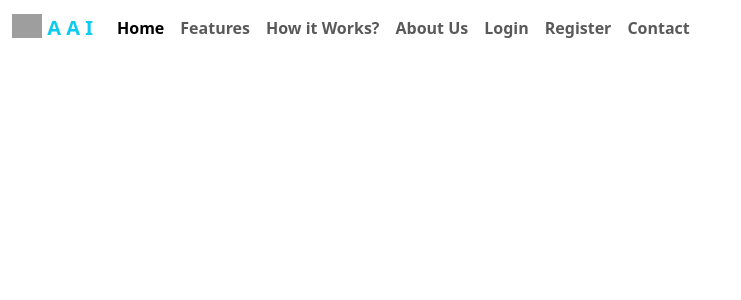
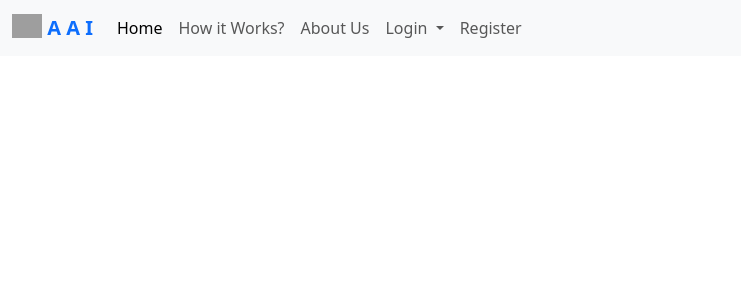
Before and after one commit to PrasadDhobale/aai, a PHP site: page /aai/navbar.php in a window 1280 px wide. Shown: the top 300 px of the page, without its empty margins (0-741 px from the left). Run offline with PHP 8.4, Linux system fonts and the light colour scheme; grey boxes are pictures that could not be loaded.

Commit message:
Navbar Updated with dropdown option properly.

```diff
--- /dev/null
+++ b/dl.php
@@ -0,0 +1,4 @@
+<?php
+require('navbar.php');
+
+?>
--- a/navbar.php
+++ b/navbar.php
@@ -12,28 +12,41 @@ include "Connection.php";
 
   </head>
   <body>
-        <nav class="navbar navbar-expand-lg navbar-light">
+    <nav class="navbar navbar-expand-lg bg-body-tertiary">
         <div class="container-fluid">
-                <a class="navbar-brand text-info" href="#">
+            <a class="navbar-brand text-primary" href="#">
             <img src="assets/images/aai_logo.png" alt="Logo" width="30" height="24" class="d-inline-block align-text-top">
             <b><i class="fas fa-landmark"></i> A A I</b>
             </a>
-                <button class="navbar-toggler" type="button" data-bs-toggle="collapse" data-bs-target="#navbarNavAltMarkup"
-                    aria-controls="navbarNavAltMarkup" aria-expanded="false" aria-label="Toggle navigation">
+            <button class="navbar-toggler" type="button" data-bs-toggle="collapse" data-bs-target="#navbarSupportedContent" aria-controls="navbarSupportedContent" aria-expanded="false" aria-label="Toggle navigation">
             <span class="navbar-toggler-icon"></span>
             </button>
-                <div class="collapse navbar-collapse" id="navbarNavAltMarkup">
-                    <div class="navbar-nav flex">
-                        <a class="nav-link active" aria-current="page" href="<?php echo BASE_URL; ?>"><b>Home</b></a>
-                        <a class="nav-link" href="<?php echo BASE_URL; ?>#features"><b>Features</b></a>
-                        <a class="nav-link" href="<?php echo BASE_URL; ?>#working"><b>How it Works?</b></a>
-                        <a class="nav-link" href="<?php echo BASE_URL; ?>#about"><b>About Us</b></a>
-                        <a class="nav-link" href="<?php echo BASE_URL; ?>login.php"><b>Login</b></a>
-                        <a class="nav-link" href="<?php echo BASE_URL; ?>register.php"><b>Register</b></a>
-                        <a class="nav-link" href="<?php echo BASE_URL; ?>#contact"><b>Contact</b></a>
+            <div class="collapse navbar-collapse" id="navbarSupportedContent">
+                <ul class="navbar-nav me-auto mb-2 mb-lg-0 text-dark">
+                    <li class="nav-item">
+                    <a class="nav-link active" aria-current="page" href="<?php echo BASE_URL; ?>">Home</a>
+                    </li>
+                    <li class="nav-item">
+                    <a class="nav-link" href="<?php echo BASE_URL; ?>#working">How it Works?</a>
+                    </li>
+                    <li class="nav-item">
+                    <a class="nav-link" href="<?php echo BASE_URL; ?>#about">About Us</a>
+                    </li>
+                    <li class="nav-item dropdown">
+                    <a class="nav-link dropdown-toggle" href="#" role="button" data-bs-toggle="dropdown" aria-expanded="false">
+                        Login
+                    </a>
+                    <ul class="dropdown-menu">
+                        <li><a class="dropdown-item" href="<?php echo BASE_URL; ?>login.php">Visitor</a></li>
+                        <li><a class="dropdown-item" href="#">Department</a></li>
+                        <li><a class="dropdown-item" href="#">Security Incharge</a></li>
+                    </ul>
+                    </li>
+                    <li class="nav-item">
+                    <a class="nav-link" href="<?php echo BASE_URL; ?>register.php">Register</a>
+                    </li>
+                </ul>
             </div>
-                </div>
-                <!-- <a href="/aai#contact"><button class="btn btn-outline-success my-2 my-sm-0">Contact</button></a> -->
         </div>
     </nav>
 
```
Also changed, not shown: demo.php (added, +48 -0 lines), visitor/VisitorNavbar.php (+21 -17 lines). Lines whose indentation alone changed are shown as unchanged.
